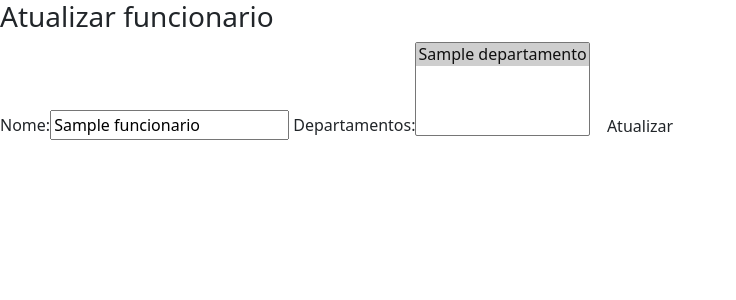
After one commit to Rafael-Arkeo/Gestao_RH, a Django app: page /funcionarios/update/1/ in a window 1280 px wide. The commit adds this page. Shown: the top 300 px of the page, without its empty margins (0-736 px from the left). Run offline with Django 3.2, Linux system fonts and the light colour scheme; tables that the repository leaves empty hold one stand-in row (values such as "Sample post"); some libraries are stand-ins or nearby versions.

Commit message:
CRUD funcionarios update

```diff
--- a/apps/funcionarios/models.py
+++ b/apps/funcionarios/models.py
@@ -1,5 +1,7 @@
 from django.db import models
 from django.contrib.auth.models import User
+from django.urls import reverse
+
 from apps.departamentos.models import Departamento
 from apps.empresas.models import Empresa
 
@@ -13,6 +15,10 @@ class Funcionario(models.Model):
     empresa = models.ForeignKey(Empresa, on_delete=models.PROTECT, null=True, blank=True)
 
 
+    def get_absolute_url(self):
+        return reverse('lista_funcionarios')
+
+
 
 
     def __str__(self):
--- /dev/null
+++ b/apps/funcionarios/templates/funcionarios/funcionario_form.html
@@ -0,0 +1,10 @@
+{% extends 'base.html' %}
+
+{% block main %}
+<h3>Atualizar funcionario</h3>
+<form method="post">
+{% csrf_token %}
+    {{form}}
+    <button type="submit", class="btn btn_primary">Atualizar</button>
+</form>
+{% endblock%}
--- a/apps/funcionarios/urls.py
+++ b/apps/funcionarios/urls.py
@@ -1,8 +1,10 @@
 from django.urls import path
-from .views import home
+from .views import ListaFuncionario,UpdateFuncionario
+
 
 
 urlpatterns = [
-    path('', home),
+    path('', ListaFuncionario.as_view(), name='lista_funcionarios'),
+    path('update/<int:pk>/', UpdateFuncionario.as_view(), name='update_funcionario' )
 
 ]
--- a/apps/funcionarios/views.py
+++ b/apps/funcionarios/views.py
@@ -1,5 +1,13 @@
-from django.shortcuts import render, HttpResponse
+from django.views.generic import ListView, UpdateView
+from .models import Funcionario
 
+class ListaFuncionario(ListView):
+    model = Funcionario
 
-def home(request):
-    return render(request, 'website/index.html')
+    def get_queryset(self):
+        empresa_logada = self.request.user.funcionario.empresa
+        return Funcionario.objects.filter(empresa=empresa_logada)
+
+class UpdateFuncionario(UpdateView):
+    model = Funcionario
+    fields = ['nome', 'departamentos']
--- a/apps/website/templates/website/index.html
+++ b/apps/website/templates/website/index.html
@@ -5,7 +5,7 @@
 
    <div class="row">
     <div class="col-sm">
-       uma de três colunas
+       <a href="{% url 'lista_funcionarios' %}"> lista funcionario</a>
     </div>
     <div class="col-sm">
      Olá {{usuario.funcionario.nome}}
```
Also changed, not shown: apps/funcionarios/templates/funcionarios/funcionario_list.html (added, +13 -0 lines), templates/registration/login.html (deleted, +0 -12 lines).
